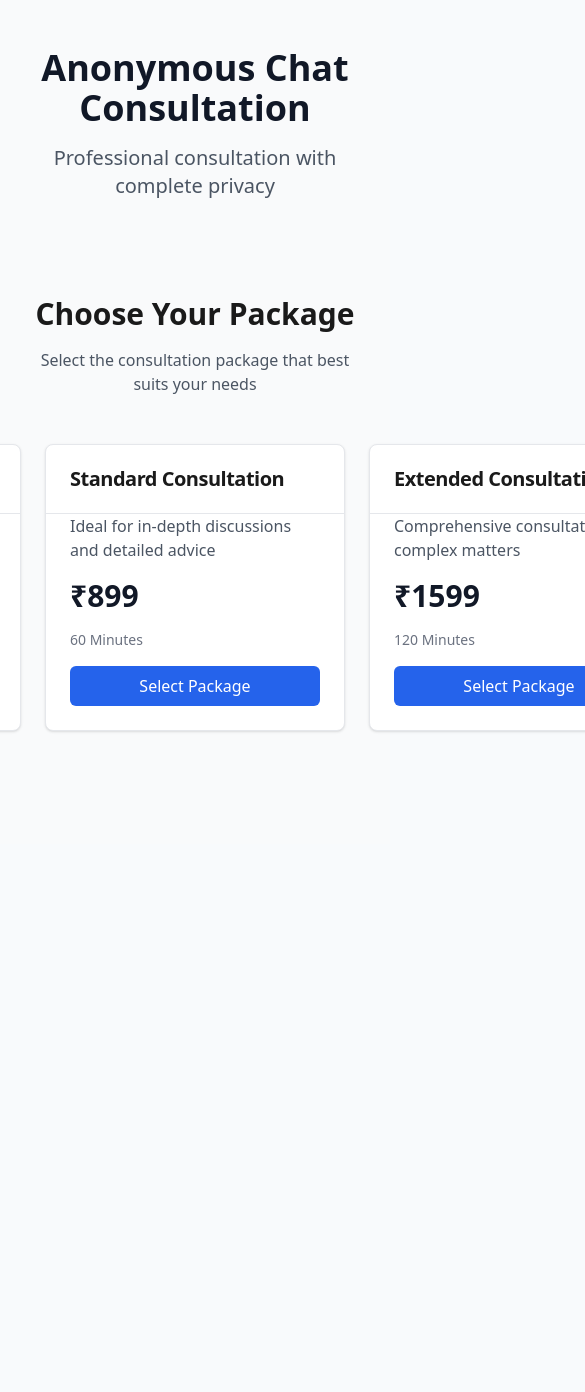
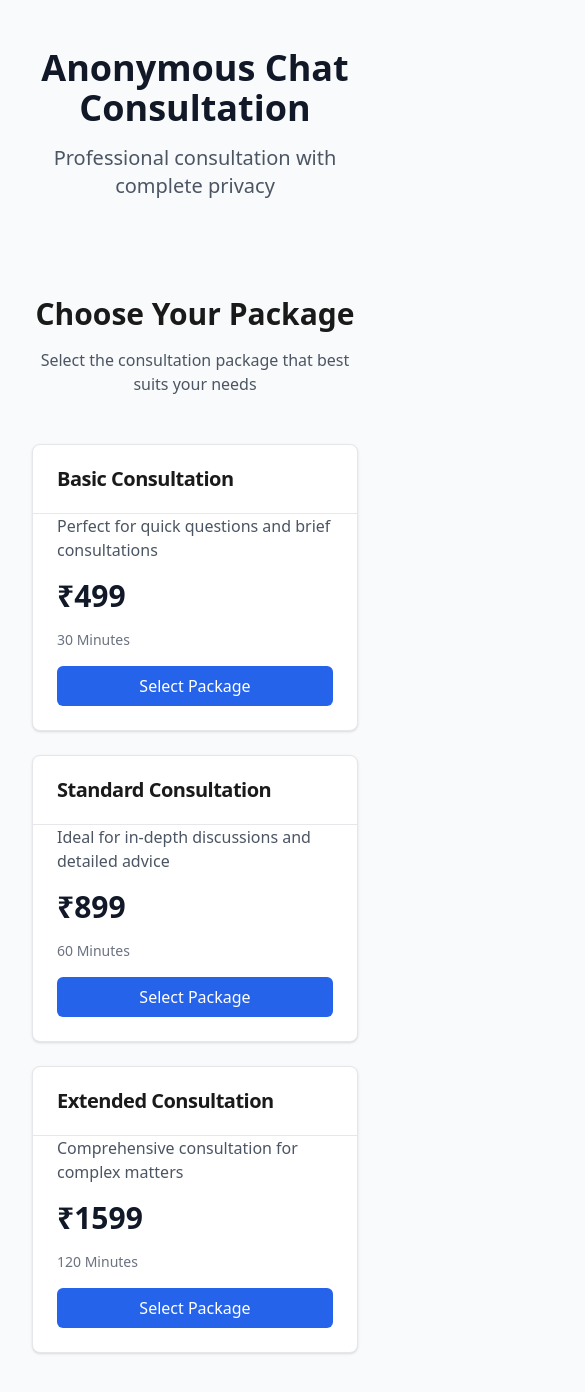
Before and after one commit to gijojohn/anonymousChat, a Next.js app: page / in a window 390 px wide. Shown: the top 1392 px of the page, 585 px wide, since content can reach past the window. Before the commit the page ends 844 px from the top, so only its background shows below. Built offline with nearby package versions, Linux system fonts and the light colour scheme.

Commit message:
Fix mobile layout and responsive behavior

```diff
--- a/src/components/packages-section.tsx
+++ b/src/components/packages-section.tsx
@@ -42,9 +42,10 @@ export function PackagesSection() {
         </p>
       </div>
 
-      <div style={{ display: 'flex', flexDirection: 'row', gap: '24px', justifyContent: 'center', maxWidth: '1200px', margin: '0 auto' }}>
+      <div className="max-w-[1200px] mx-auto">
+        <div className="flex flex-col md:flex-row gap-6 justify-center">
           {PACKAGES.map((pkg) => (
-          <div key={pkg.id} style={{ flex: '1', minWidth: '300px', maxWidth: '400px' }}>
+            <div key={pkg.id} className="w-full md:w-[calc(33.333%-16px)] min-w-[280px]">
               <Card className="h-full bg-white border border-gray-200 hover:shadow-lg transition-all duration-300">
                 <CardHeader>
                   <CardTitle className="text-xl font-semibold">{pkg.title}</CardTitle>
@@ -64,6 +65,7 @@ export function PackagesSection() {
             </div>
           ))}
         </div>
+      </div>
     </section>
   );
 }
```
Lines whose indentation alone changed are shown as unchanged.
